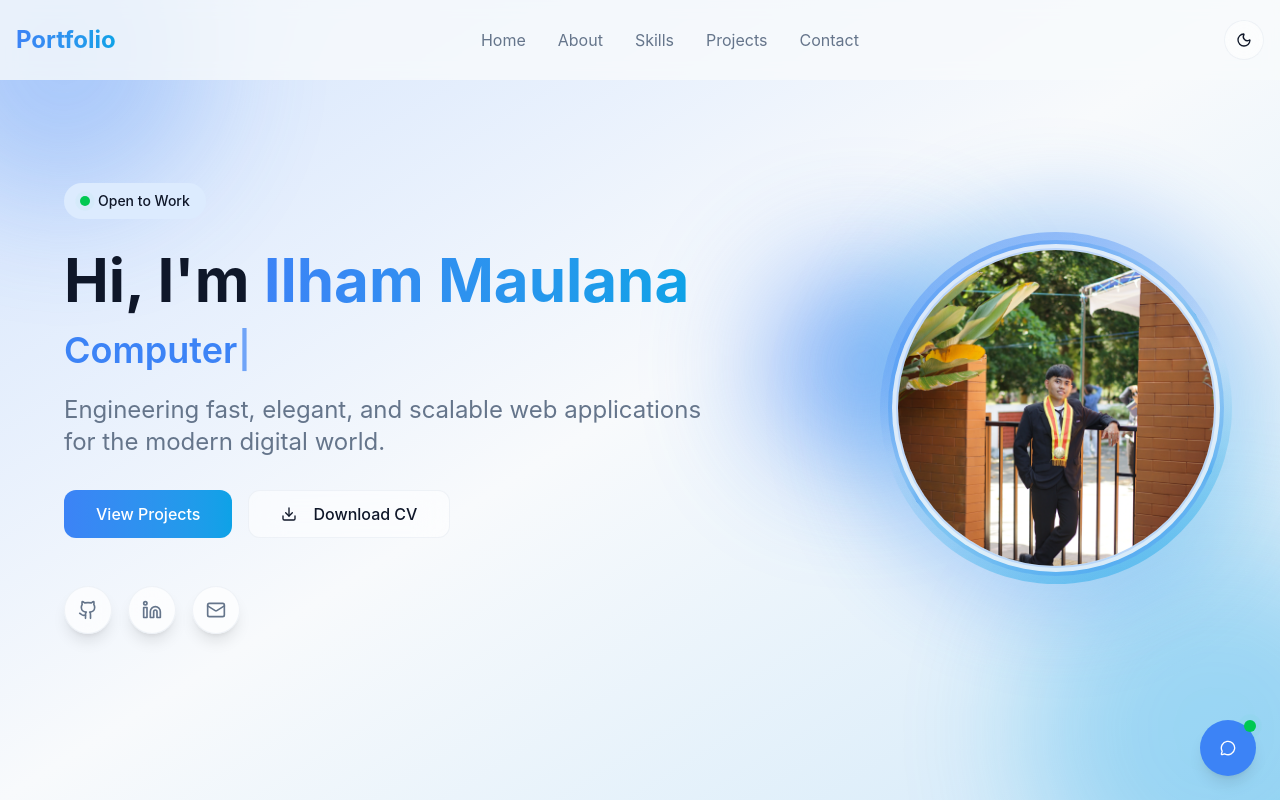
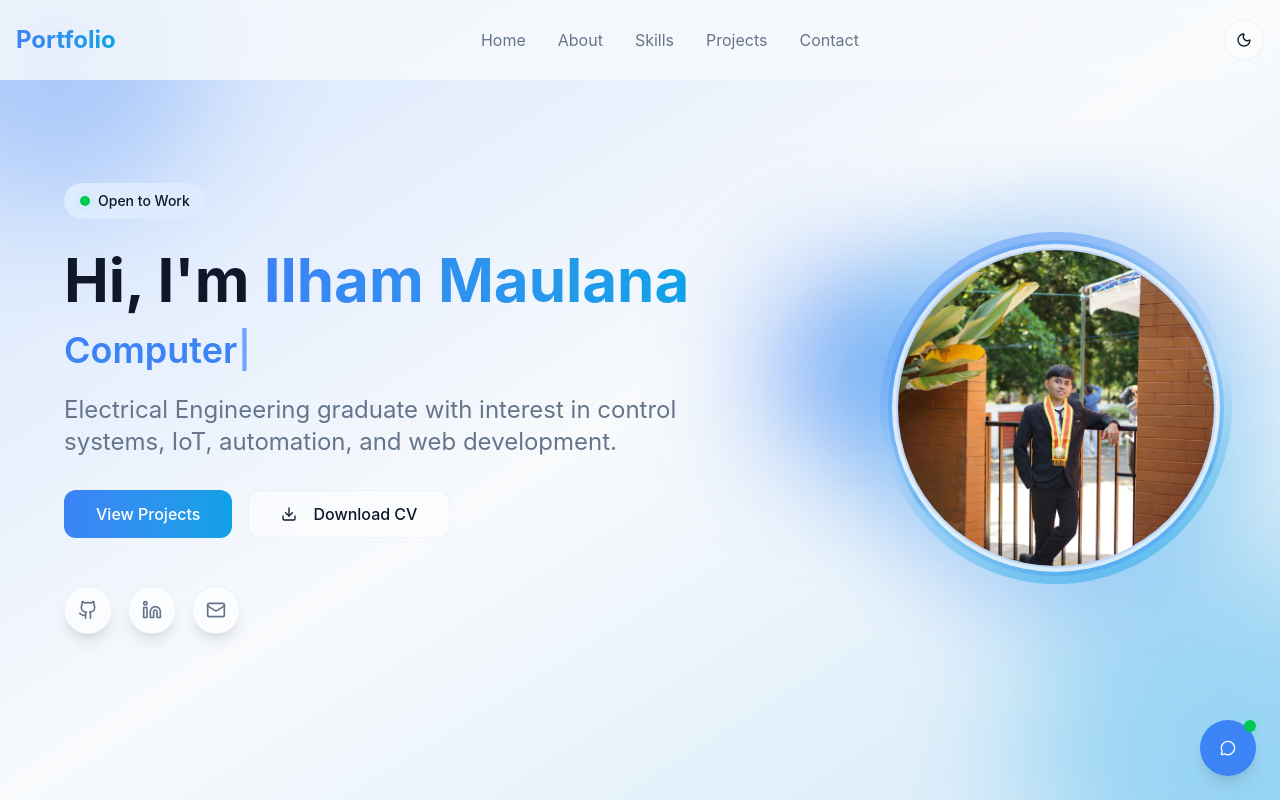
Before and after one commit to Dfaalt/Portfolio, a React (Vite) app: page / in a window 1280 px wide. Shown: the top 800 px of the page. Built offline with nearby package versions, Linux system fonts and the light colour scheme.

Commit message:
feat: update hero section description to reflect electrical engineering focus and interests

```diff
--- a/src/components/Hero.tsx
+++ b/src/components/Hero.tsx
@@ -67,8 +67,8 @@ const Hero = () => {
               transition={{ duration: 0.6, delay: 0.3 }}
               className="text-base sm:text-lg md:text-xl lg:text-2xl text-muted-foreground mb-6 sm:mb-8 max-w-2xl mx-auto lg:mx-0"
             >
-              Engineering fast, elegant, and scalable web applications for the
-              modern digital world.
+              Electrical Engineering graduate with interest in control systems,
+              IoT, automation, and web development.
             </motion.p>
 
             <motion.div
```
